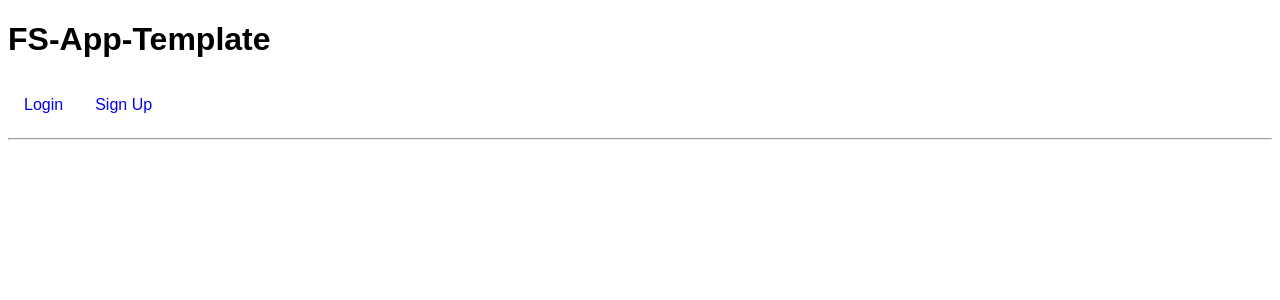
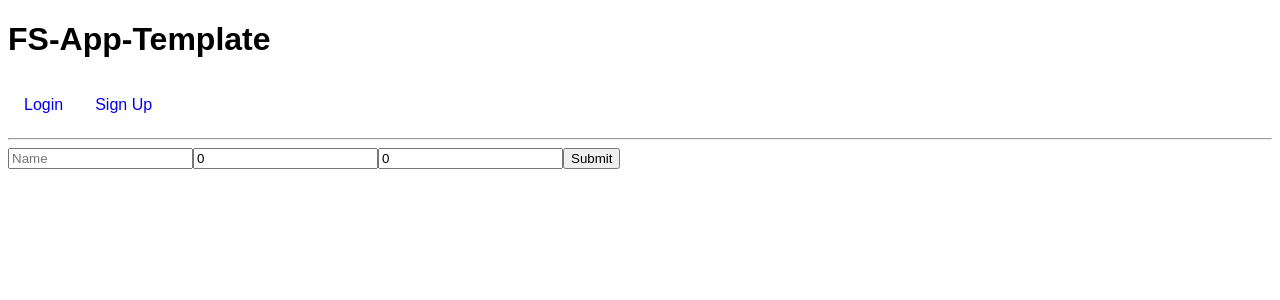
Before and after one commit to rtraficante/cookie-ecommerce, a React app: page /add-product in a window 1280 px wide. Shown: the top 300 px of the page. Built offline with nearby package versions, Linux system fonts and the light colour scheme.

Commit message:
added form to add products on frontend

```diff
--- a/client/Routes.js
+++ b/client/Routes.js
@@ -4,6 +4,7 @@ import { withRouter, Route, Switch, Redirect } from "react-router-dom";
 import { Login, Signup } from "./components/AuthForm";
 import Home from "./components/Home";
 import AllProducts from "./components/AllProducts";
+import AddProduct from "./components/AddProduct";
 import { me } from "./store";
 
 /**
@@ -24,6 +25,7 @@ class Routes extends Component {
             <Route path="/home" component={Home} />
             <Redirect to="/home" />
             <Route path="/products" component={AllProducts} />
+            <Route path="/add-product" component={AddProduct} />
           </Switch>
         ) : (
           <Switch>
@@ -31,6 +33,7 @@ class Routes extends Component {
             <Route path="/login" component={Login} />
             <Route path="/signup" component={Signup} />
             <Route path="/products" component={AllProducts} />
+            <Route path="/add-product" component={AddProduct} />
           </Switch>
         )}
       </div>
--- a/client/components/AddProduct.js
+++ b/client/components/AddProduct.js
@@ -1,16 +1,55 @@
+import React, { useState } from "react";
 import { useDispatch } from "react-redux";
 import { addProduct } from "../store/allProducts";
 
-export const addProduct = (product) => {
+export const AddProduct = () => {
   const dispatch = useDispatch();
+
+  const [values, setValues] = useState({
+    name: "",
+    price: 0,
+    inventory: 0,
+  });
+
+  const handleChange = (event) => {
+    event.persist();
+    setValues((values) => ({
+      ...values,
+      [event.target.name]: event.target.value,
+    }));
+  };
 
   return (
     <form
-      onSubmit={() => {
-        dispatch(addProduct);
+      onSubmit={(event) => {
+        event.preventDefault();
+        dispatch(addProduct(values));
       }}
-    ></form>
+    >
+      <input
+        name="name"
+        type="text"
+        placeholder="Name"
+        value={values.name}
+        onChange={handleChange}
+      />
+      <input
+        name="price"
+        type="number"
+        placeholder="Price"
+        value={values.price}
+        onChange={handleChange}
+      />
+      <input
+        name="inventory"
+        type="number"
+        placeholder="Inventory"
+        value={values.inventory}
+        onChange={handleChange}
+      />
+      <button type="submit">Submit</button>
+    </form>
   );
 };
 
-export default addProduct;
+export default AddProduct;
--- a/client/store/allProducts.js
+++ b/client/store/allProducts.js
@@ -24,12 +24,11 @@ export const fetchProducts = () => {
   };
 };
 
-export const addProduct = (product, history) => {
+export const addProduct = (product) => {
   return async (dispatch) => {
     try {
       const { data } = await axios.post("/api/products", product);
       dispatch(_addProduct(data));
-      history.push("/products");
     } catch (err) {
       console.error(err);
     }
```
